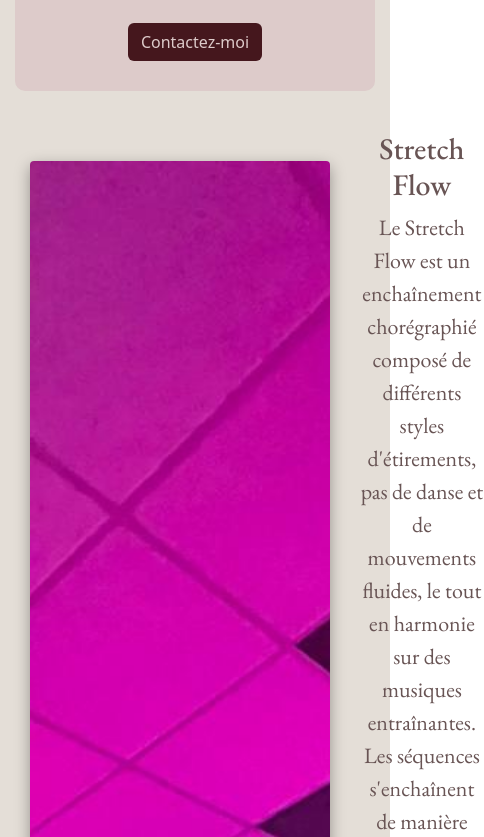
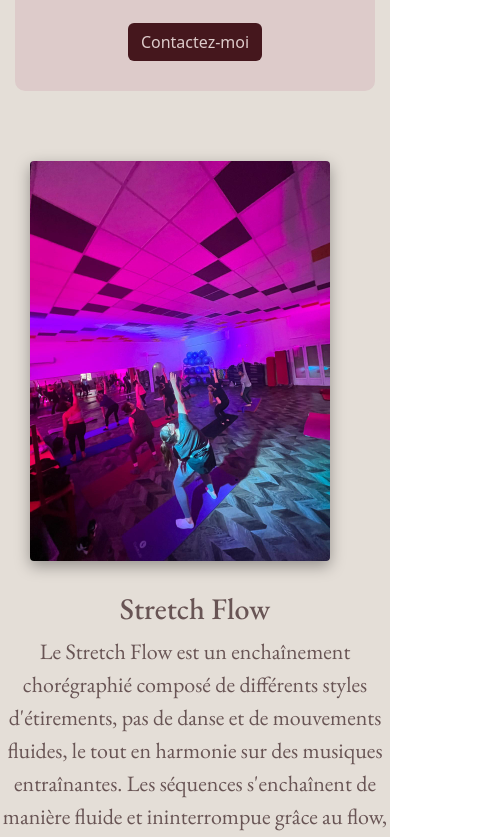
Before and after one commit to GeorginaMudditt/JennyYoga, a React (Vite) app: page / in a window 390 px wide. Shown: the part 8980-9817 px from the top of the page, 484 px wide, since content can reach past the window. Built offline with nearby package versions, Linux system fonts and the light colour scheme; a web font is replaced by a local one.

Commit message:
add stretch flow section

```diff
--- a/src/Yoga.css
+++ b/src/Yoga.css
@@ -86,7 +86,8 @@
   .Yoga .vinyasa-container,
   .yin-container,
   .postural-container,
-  .danse-container {
+  .danse-container,
+  .stretch-container {
     display: flex;
     flex-direction: column;
     margin-bottom: 20px;
--- a/src/Yoga.tsx
+++ b/src/Yoga.tsx
@@ -67,7 +67,7 @@ function Yoga() {
                 qui transforme à la fois votre corps et votre mental.
               </p>
             </div>
-            <img className="vinyasa-yoga-image" src={yogafit} alt="yoga fit" />
+            <img className="postural-yoga-image" src={yogafit} alt="yoga fit" />
           </div>
           <div className="postural-info">
             <p className="postural-text">
@@ -154,6 +154,7 @@ function Yoga() {
         </div>
         <div className="yoga-image"></div>
       </div>
+
       <div className="stretch-container">
         <img className="stretch-image" src={stretchflow} alt="stretch flow" />
         <div className="yoga-description">
```
